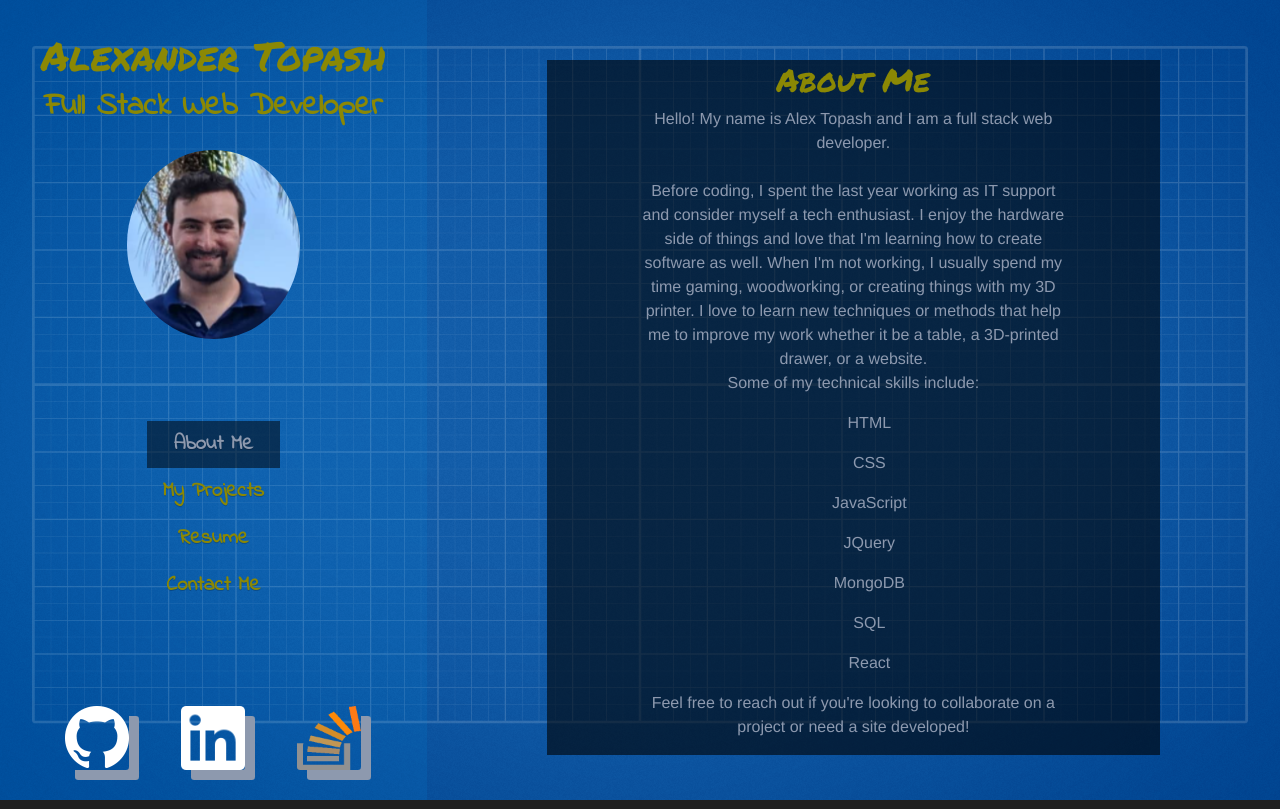
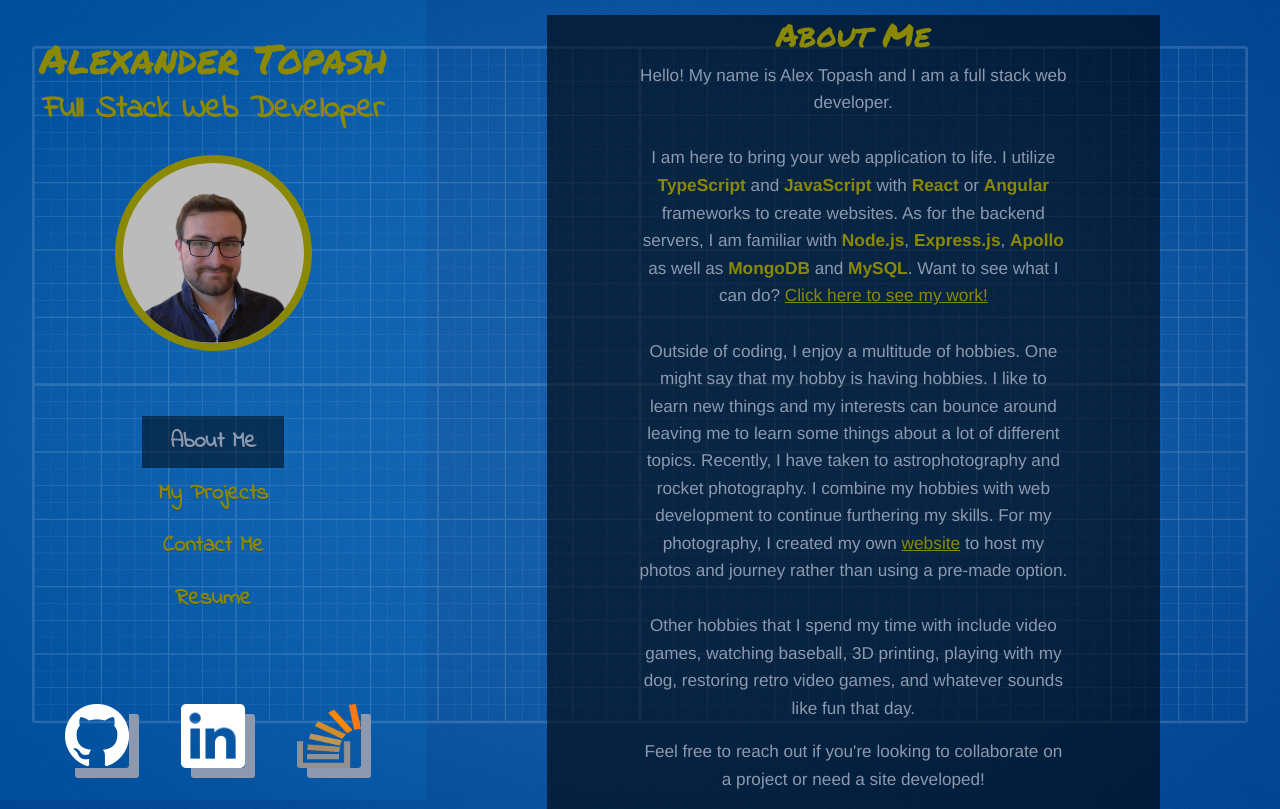
Before and after one commit to Topash15/Topash-Portfolio, a React (Create React App) app: page / in a window 1280 px wide. Built offline with nearby package versions, Linux system fonts and the light colour scheme.

Commit message:
edit about text, photo. change resume page to download link

```diff
--- a/package.json
+++ b/package.json
@@ -11,7 +11,7 @@
     "react": "^17.0.2",
     "react-bootstrap": "^2.0.2",
     "react-dom": "^17.0.2",
-    "react-scripts": "4.0.3",
+    "react-scripts": "^5.0.1",
     "web-vitals": "^1.1.2"
   },
   "scripts": {
--- a/src/App.css
+++ b/src/App.css
@@ -6,18 +6,13 @@
 }
 
 *{
-  /* box-sizing: border-box; */
-  /* background-color: var(--background-color); */
   color: var(--secondary-color);
-  /* background-color: black; */
+  font-size: 1.01em;
+  line-height: 1.6
 }
 
 html{
   height: 100%;
-  /* background-image: url("../src/assets/background/space-background.jpg");
-  background-repeat: no-repeat;
-  background-position: center;
-  background-size: cover; */
 }
 
 body{
--- a/src/App.js
+++ b/src/App.js
@@ -19,7 +19,7 @@ function App() {
       case 'Resume':
         return <Resume />;
       default:
-        return <About />;
+        return <About currentPage={currentPage} handlePageChange={handlePageChange} />;
     }
   };
 
--- a/src/components/Footer/index.js
+++ b/src/components/Footer/index.js
@@ -34,7 +34,7 @@ const Footer = () => {
                     <img
                         alt={contact.alt}
                         className = "footer-img"
-                        src= {require(`../../assets/footer/${contact.source}.png`).default}
+                        src= {require(`../../assets/footer/${contact.source}.png`)}
                         ></img>
                   </a>
                 </li>
--- a/src/components/Nav/index.js
+++ b/src/components/Nav/index.js
@@ -3,7 +3,12 @@ import "./style.css";
 import Footer from "../Footer";
 
 const Nav = (props) => {
-  const tabs = ["About Me", "My Projects", "Resume", "Contact Me"];
+  const tabs = [
+    { title: "About Me", link: "#about me" },
+    { title: "My Projects", link: "#my projects" },
+    {title: "Contact Me", link: "#contact me" },
+    {title: "Resume", link: "https://drive.google.com/file/d/1S1EnshRgNGnSOTwfB52OTV3dyGwWVrGi/view?usp=sharing", redirect: false, target: "_blank" },
+  ];
 
   return (
     <nav className="nav-container">
@@ -12,22 +17,23 @@ const Nav = (props) => {
         <h2 className="myTitle">Full Stack Web Developer</h2>
         <img
           className="headshot"
-          src={require("../../assets/headshot.png").default}
+          src={require("../../assets/headshot_transparent.png")}
           alt="headshot"
         />
       </div>
       <div className="nav-tabs-container">
         <ul className="nav-list">
           {tabs.map((tab) => (
-            <li className="nav-tab" key={tab}>
+            <li className="nav-tab" key={tab.title + tab.link}>
               <a
-                href={"#" + tab.toLowerCase()}
-                onClick={() => props.handlePageChange(tab)}
+                href={tab.link}
+                onClick={() => {tab.redirect !== false ? props.handlePageChange(tab.title) : props.handlePageChange(undefined)}}
                 className={
-                  props.currentPage === tab ? "nav-link active" : "nav-link"
+                  props.currentPage === tab.title ? "nav-link active" : "nav-link"
                 }
+                target={tab.target ? tab.target : null}
               >
-                {tab}
+                {tab.title}
               </a>
             </li>
           ))}
--- a/src/components/Nav/style.css
+++ b/src/components/Nav/style.css
@@ -44,7 +44,7 @@ nav {
   margin-right: auto;
 }
 
-.nav-link.active {
+.nav-link.active, .nav-link:focus{
   background-color: rgba(0, 0, 0, 0.5);
   color: var(--secondary-color);
   font-weight: bolder;
@@ -79,8 +79,11 @@ nav {
 .headshot {
   border-radius: 50%;
   width: 50%;
-  margin-top: 1em;
-  margin-bottom: 1em;
+  aspect-ratio: 1/1;
+  object-fit: cover;
+  margin: 1em;
+  border: .5em solid var(--teritiary-color);
+  background-color: rgb(187, 187, 187);
 }
 
 /* media queries */
--- a/src/pages/About/index.js
+++ b/src/pages/About/index.js
@@ -1,41 +1,47 @@
 import React from "react";
 import "./style.css";
 
-const About = () => {
-  const skills = [
-    "HTML",
-    "CSS",
-    "JavaScript",
-    "JQuery",
-    "MongoDB",
-    "SQL",
-    "React",
-  ];
-
+const About = (props) => {
   return (
     <section className="about-me">
       <h2 className="about-me-title">About Me</h2>
       <p className="about-me-text">
         Hello! My name is Alex Topash and I am a full stack web developer.
         <br />
+        <br />I am here to bring your web application to life. I utilize
+        <b className="technology-highlight"> TypeScript </b>
+        and <b className="technology-highlight"> JavaScript </b> with
+        <b className="technology-highlight"> React </b> or{" "}
+        <b className="technology-highlight"> Angular </b> frameworks to create
+        websites. As for the backend servers, I am familiar with{" "}
+        <b className="technology-highlight">Node.js</b>,{" "}
+        <b className="technology-highlight"> Express.js</b>,{" "}
+        <b className="technology-highlight"> Apollo </b> as well as{" "}
+        <b className="technology-highlight"> MongoDB</b> and{" "}
+        <b className="technology-highlight">MySQL</b>. Want to see what I can
+        do?{" "}
+        <a
+          href="#my projects"
+          onClick={() => props.handlePageChange("My Projects")}
+        >
+          Click here to see my work!
+        </a>
         <br />
-        Before coding, I spent the last year working as IT support and consider
-        myself a tech enthusiast. I enjoy the hardware side of things and love
-        that I'm learning how to create software as well. When I'm not working,
-        I usually spend my time gaming, woodworking, or creating things with my
-        3D printer. I love to learn new techniques or methods that help me to
-        improve my work whether it be a table, a 3D-printed drawer, or a
-        website.
         <br />
-        Some of my technical skills include:
+        Outside of coding, I enjoy a multitude of hobbies. One might say that my
+        hobby is having hobbies. I like to learn new things and my interests can
+        bounce around leaving me to learn some things about a lot of different
+        topics. Recently, I have taken to astrophotography and rocket
+        photography. I combine my hobbies with web development to continue
+        furthering my skills. For my photography, I created my own{" "}
+        <a href="https://astroamateur.space">website</a> to host my photos and
+        journey rather than using a pre-made option.
+        <br />
+        <br />
+        Other hobbies that I spend my time with include video games, watching
+        baseball, 3D printing, playing with my dog, restoring retro video games,
+        and whatever sounds like fun that day.
       </p>
-      <ul className="about-me-skill-list">
-        {skills.map((skill, index) => (
-          <li className="skill-list-item" key={index}>
-            <p className="skill-text">{skill}</p>
-          </li>
-        ))}
-      </ul>
       <p className="about-me-text">
         Feel free to reach out if you're looking to collaborate on a project or
         need a site developed!
--- a/src/pages/About/style.css
+++ b/src/pages/About/style.css
@@ -18,11 +18,18 @@
   font-family: "Permanent Marker";
 }
 
+.technology-highlight {
+  color: var(--teritiary-color)
+}
+
 .about-me-skill-list{
   list-style-type: none;
+  display: grid;
+  grid-template-columns: 1fr 1fr;
+  padding: 0.5em 0 0 0;
 }
 
-@media screen and (max-width: 767px) {
+@media screen and (max-width: 850px) {
   .about-me {
     margin-top: 15px;
     background-color: rgb(0, 0, 0, 0.6);
--- a/src/pages/Project/index.js
+++ b/src/pages/Project/index.js
@@ -84,11 +84,11 @@ const Project = () => {
         <div className="card-group">
           <div className="row">
             {projects.map((project, index) => (
-              <div class="card col-sm-6" key={index}>
+              <div className="card col-sm-6" key={index}>
                 <img
                   className="card-img-top card-image"
                   src={
-                    require(`../../assets/project/${project.image}.png`).default
+                    require(`../../assets/project/${project.image}.png`)
                   }
                   alt={project.name}
                 ></img>
```
Also changed, not shown: 1 other file (tests, documents, lock files or other folders).
